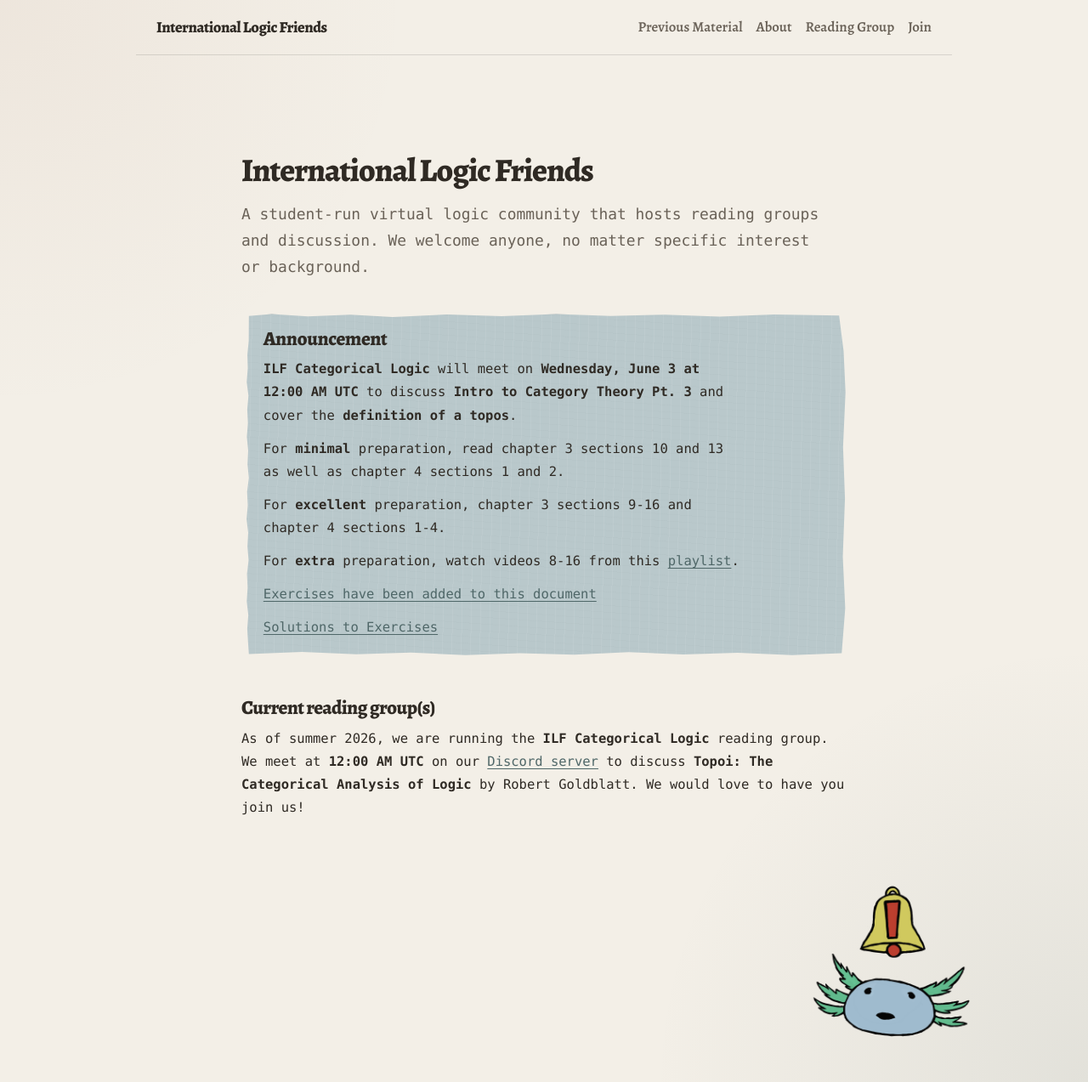
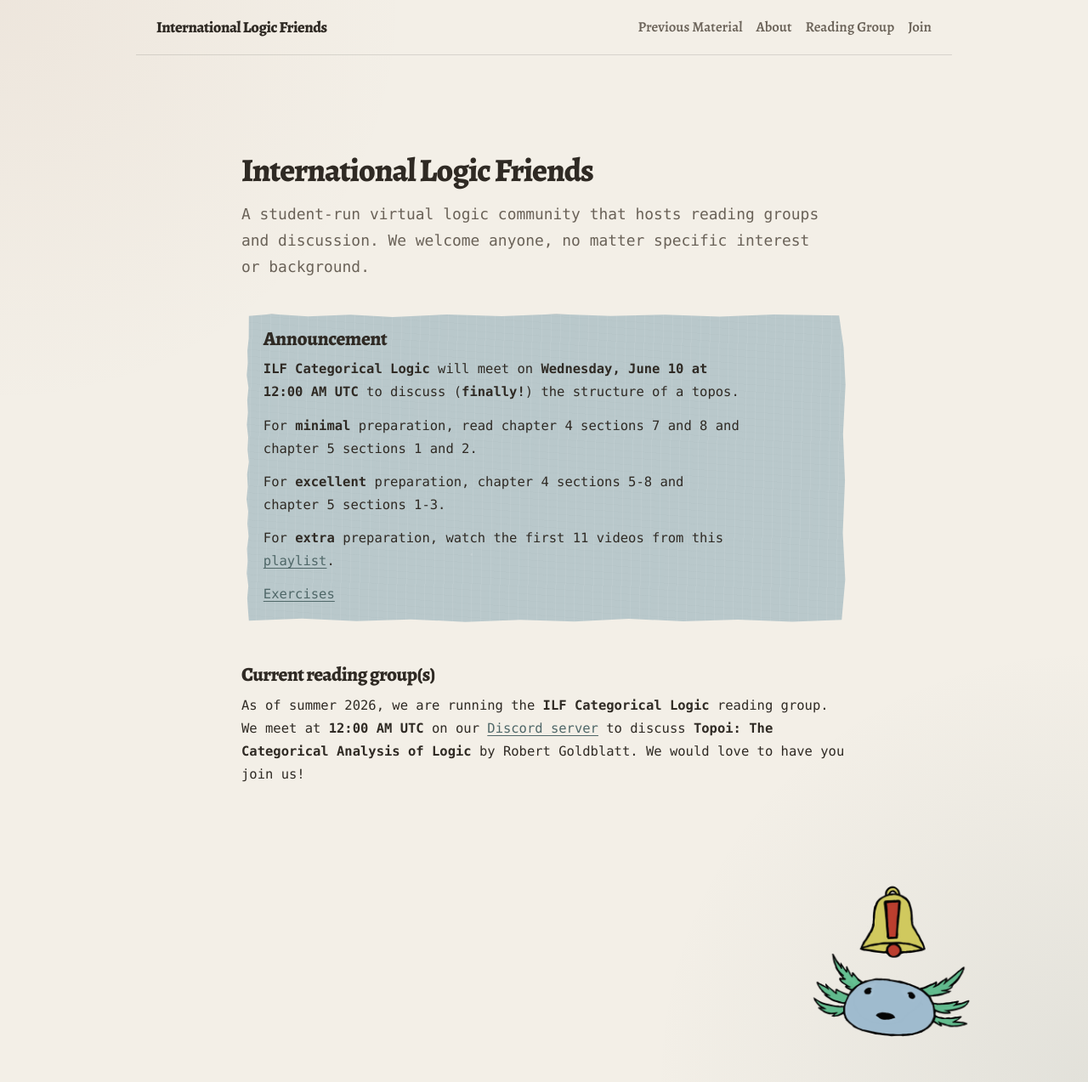
Before and after one commit to international-logic-friends/international-logic-friends.github.io, a Jekyll site: the page built from index.md, in a window 1280 px wide and 1273 px high. Shown: the whole window at 85% size. Built offline with Jekyll 4.4.1, drawn with Linux system fonts in a browser that asks for light colours; some web fonts are replaced.

Commit message:
announcment update

```diff
--- a/index.md
+++ b/index.md
@@ -13,17 +13,15 @@ A student-run virtual logic community that hosts reading groups and discussion.
 
 <div class="announcement" markdown="1">
 
-**ILF Categorical Logic** will meet on **<time class="local-time" datetime="2026-06-02T20:00:00-04:00">8:00 PM Eastern</time>** to discuss **Intro to Category Theory Pt. 3** and cover the **definition of a topos**.
+**ILF Categorical Logic** will meet on **<time class="local-time" datetime="2026-06-09T20:00:00-04:00">8:00 PM Eastern</time>** to discuss (**finally!**) the structure of a topos.
 
-For **minimal** preparation, read chapter 3 sections 10 and 13 as well as chapter 4 sections 1 and 2.
+For **minimal** preparation, read chapter 4 sections 7 and 8 and chapter 5 sections 1 and 2.
 
-For **excellent** preparation, chapter 3 sections 9-16 and chapter 4 sections 1-4.
+For **excellent** preparation, chapter 4 sections 5-8 and chapter 5 sections 1-3.
 
-For **extra** preparation, watch videos 8-16 from this [playlist](https://www.youtube.com/watch?v=yeQcmxM2e5I&list=PLE337D7DEA972E632).
+For **extra** preparation, watch the first 11 videos from this [playlist](https://www.youtube.com/watch?v=gKYpvyQPhZo&list=PL4FD0wu2mjWM3ZSxXBj4LRNsNKWZYaT7k).
 
-[Exercises have been added to this document]({{ '/assets/pdfs/ILF_Su26_Exercises3.pdf' | relative_url }})
-
-[Solutions to Exercises]({{ '/assets/pdfs/ILF_Su26_Exercise_Solutions2.pdf' | relative_url }})
+[Exercises]({{ '/assets/pdfs/ILF_Su26_Exercises3.pdf' | relative_url }})
 
 </div>
 
```
